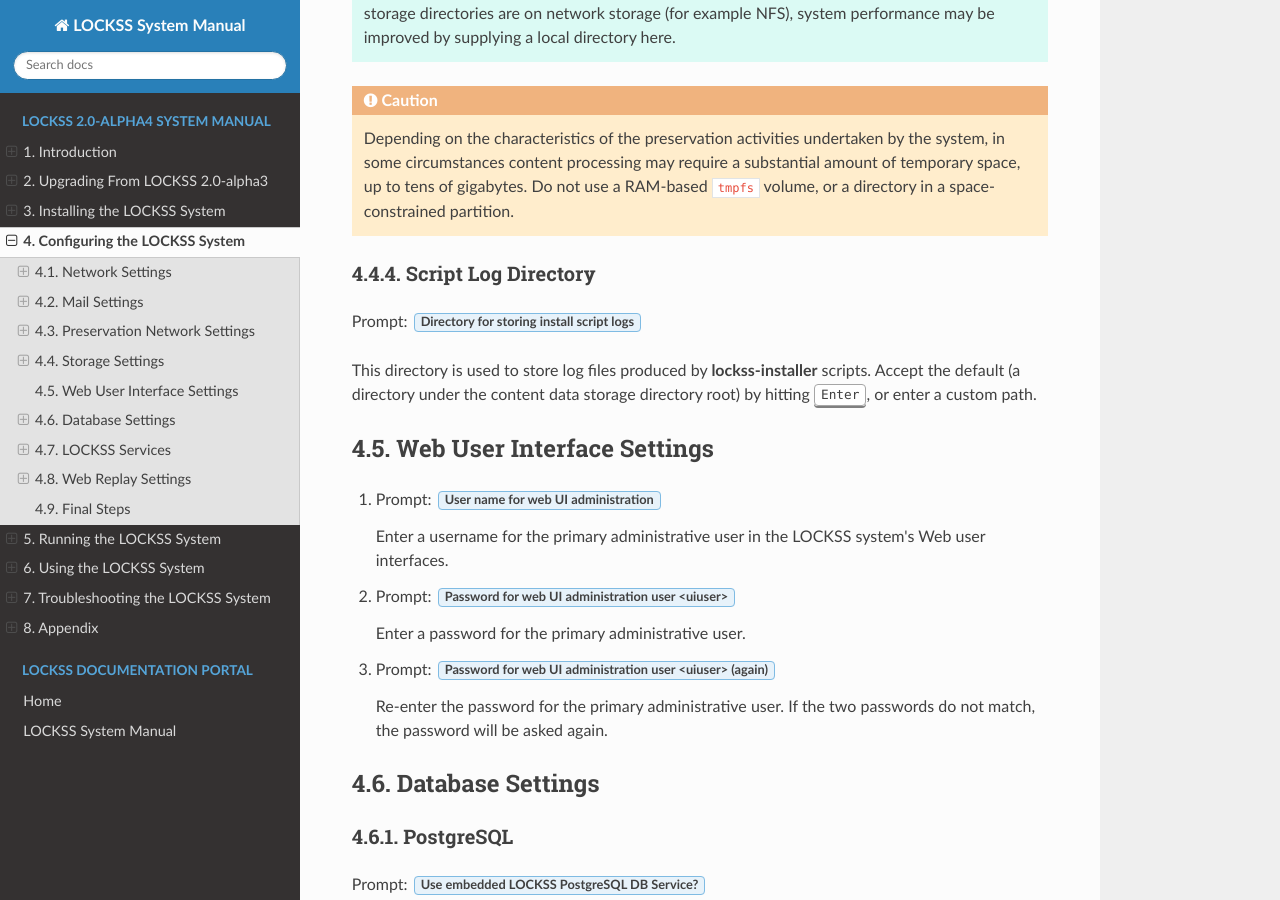
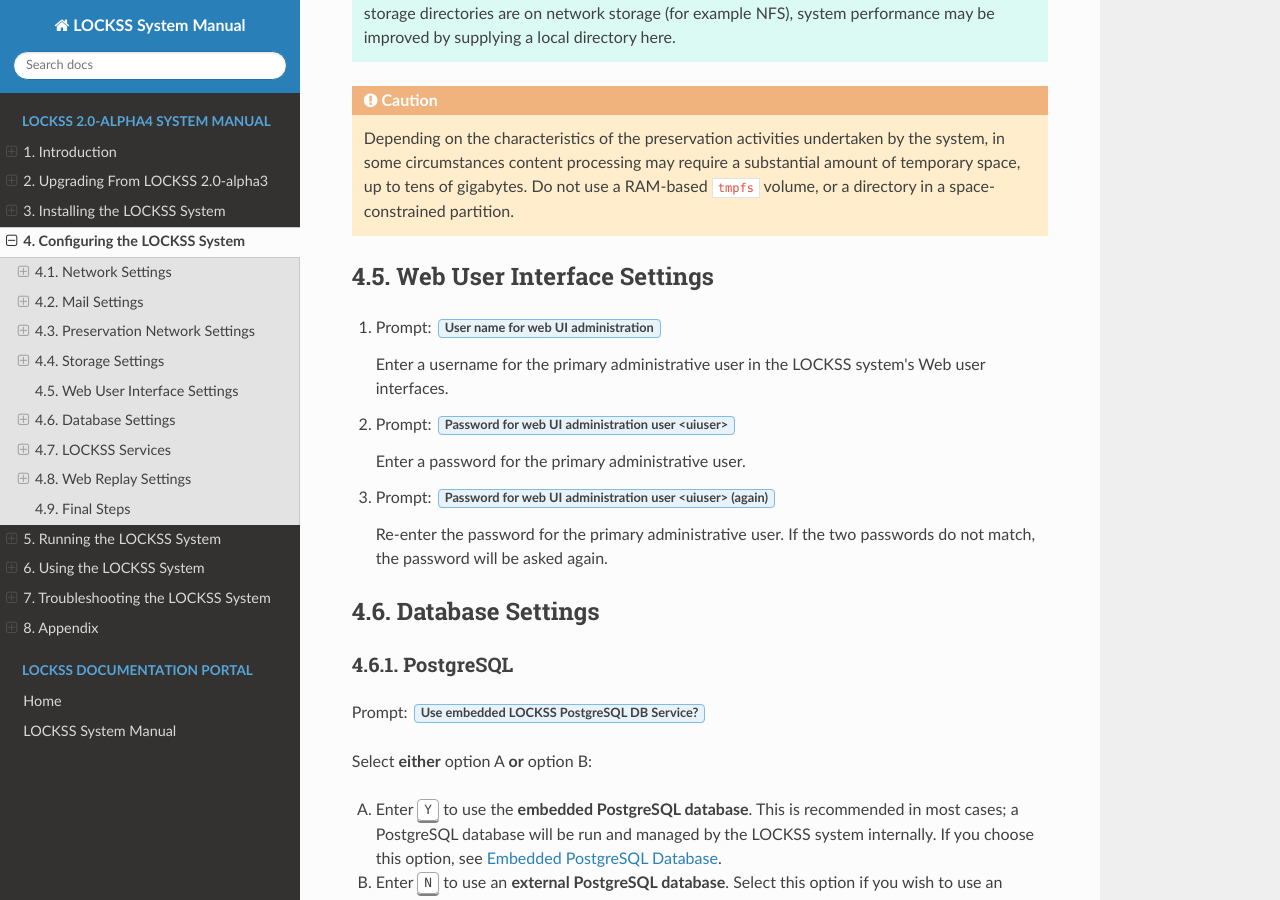
Before and after one commit to lockss/lockss-rtd-manual, a Sphinx documentation site: the page built from docs/configuring.rst, in a window 1280 px wide and 900 px high, scrolled down 5063 px. Built offline with Sphinx 7.4.7 and the Read the Docs theme 2.0.0, drawn with Linux system fonts in a browser that asks for light colours.

Commit message:
Script log directory question has been removed.

```diff
--- a/docs/configuring.rst
+++ b/docs/configuring.rst
@@ -202,13 +202,6 @@ This directory is used as the root of the storage area for temporary files in th
 .. caution::
 
    Depending on the characteristics of the preservation activities undertaken by the system, in some circumstances content processing may require a substantial amount of temporary space, up to tens of gigabytes. Do not use a RAM-based ``tmpfs`` volume, or a directory in a space-constrained partition.
-
-Script Log Directory
-====================
-
-Prompt: :guilabel:`Directory for storing install script logs`
-
-This directory is used to store log files produced by :program:`lockss-installer` scripts. Accept the default (a directory under the content data storage directory root) by hitting :kbd:`Enter`, or enter a custom path.
 
 ---------------------------
 Web User Interface Settings
```
